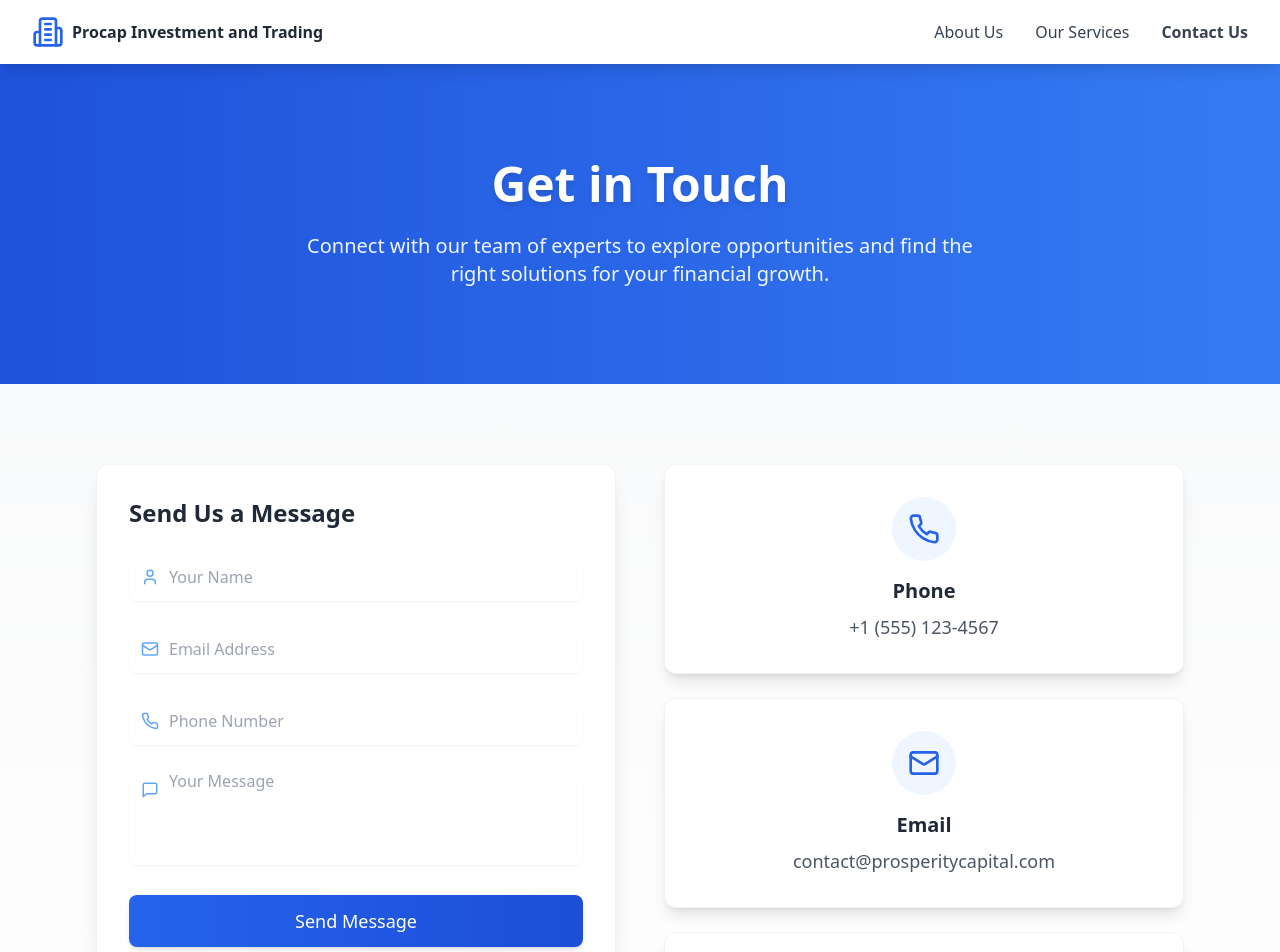
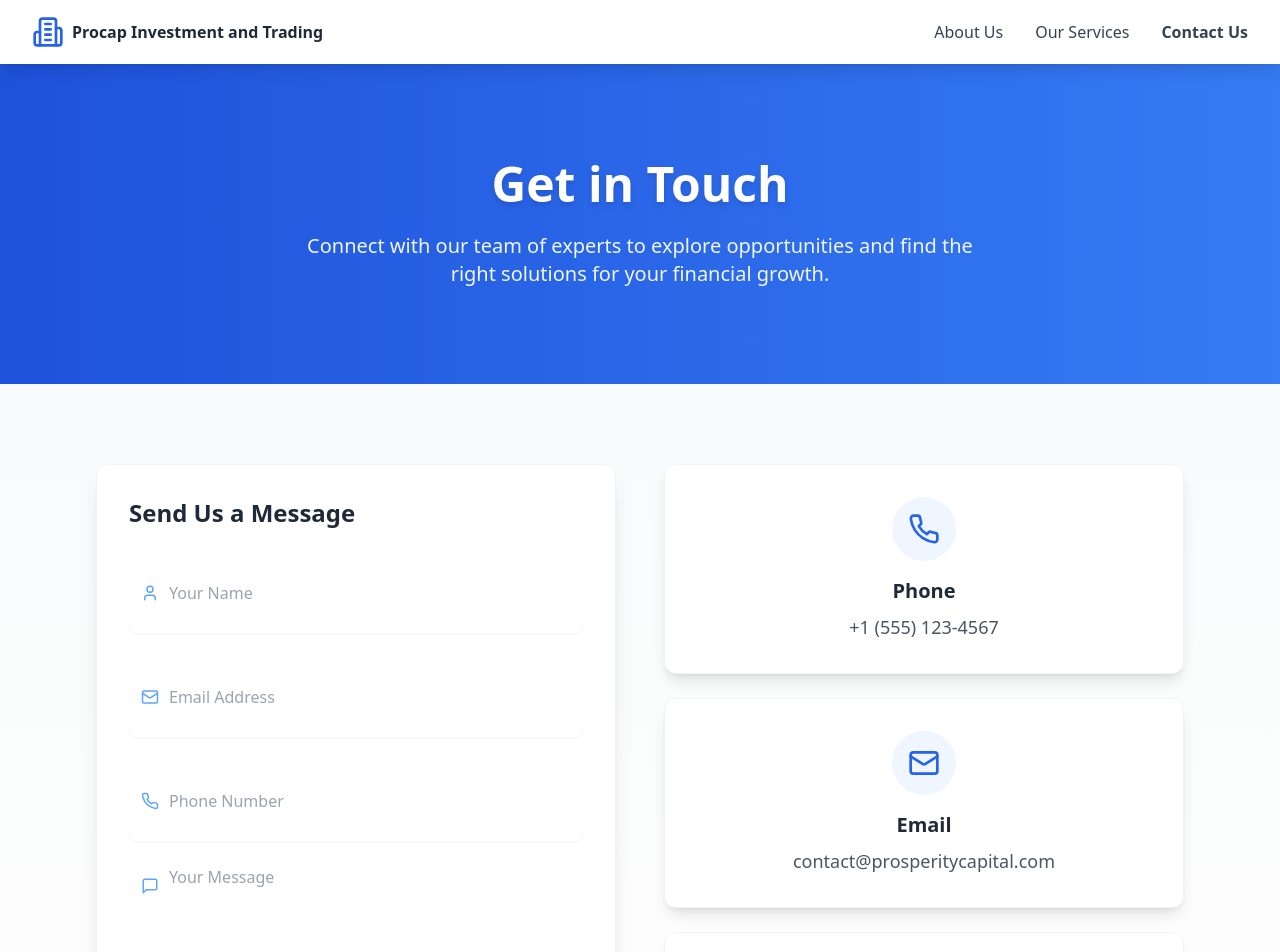
Before and after one commit to bibinwithab/procap, a React (Vite) app: page /contact in a window 1280 px wide. Shown: the top 952 px of the page. Built offline with nearby package versions, Linux system fonts and the light colour scheme.

Commit message:
Update Contact.tsx

```diff
--- a/src/pages/Contact.tsx
+++ b/src/pages/Contact.tsx
@@ -112,7 +112,7 @@ const Contact = () => {
                   placeholder="Your Name"
                   value={formData.name}
                   onChange={handleChange}
-                  className="pl-10 w-full rounded-lg border-gray-200 shadow-sm focus:border-blue-500 focus:ring-blue-500 h-12 transition-all duration-200"
+                  className="p-10 pl-10 w-full rounded-lg border-gray-200 shadow-sm focus:border-blue-500 focus:ring-blue-500 h-12 transition-all duration-200"
                   required
                 />
               </div>
@@ -127,7 +127,7 @@ const Contact = () => {
                   placeholder="Email Address"
                   value={formData.email}
                   onChange={handleChange}
-                  className="pl-10 w-full rounded-lg border-gray-200 shadow-sm focus:border-blue-500 focus:ring-blue-500 h-12 transition-all duration-200"
+                  className="p-10 pl-10 w-full rounded-lg border-gray-200 shadow-sm focus:border-blue-500 focus:ring-blue-500 h-12 transition-all duration-200"
                   required
                 />
               </div>
@@ -142,10 +142,10 @@ const Contact = () => {
                   placeholder="Phone Number"
                   value={formData.phone}
                   onChange={handleChange}
-                  className="pl-10 w-full rounded-lg border-gray-200 shadow-sm focus:border-blue-500 focus:ring-blue-500 h-12 transition-all duration-200"
+                  className="p-10 pl-10 w-full rounded-lg border-gray-200 shadow-sm focus:border-blue-500 focus:ring-blue-500 h-12 transition-all duration-200"
                 />
               </div>
-              <div className="relative">
+              <div className="pb-6 relative">
                 <MessageSquare
                   className="absolute left-3 top-3 text-blue-400"
                   size={18}
@@ -164,7 +164,7 @@ const Contact = () => {
                 whileHover={{ scale: 1.02 }}
                 whileTap={{ scale: 0.98 }}
                 type="submit"
-                className="w-full bg-gradient-to-r from-blue-600 to-blue-700 text-white py-3 px-6 rounded-lg shadow-md hover:shadow-lg transition-all duration-300 font-medium text-lg"
+                className="w-full bg-gradient-to-r from-blue-600 to-blue-700 text-white  py-4 px-6 rounded-lg shadow-md hover:shadow-lg transition-all duration-300 font-medium text-lg"
               >
                 Send Message
               </motion.button>
```
